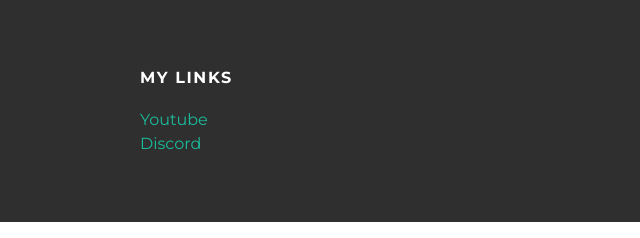
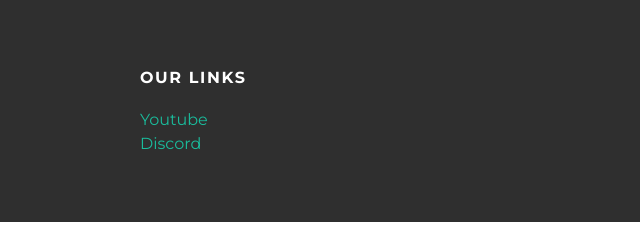
Before and after one commit to blipgamestudios/blipgamestudios.github.io, a plain HTML site: page about.html in a window 1280 px wide. Shown: the part 539-777 px from the top of the page, 0-640 px from the left. Drawn offline with Linux system fonts and the light colour scheme.

Commit message:
Update about.html

```diff
--- a/about.html
+++ b/about.html
@@ -33,7 +33,7 @@
 <div id="footer">
  <div class="container">
    <div class="column">
-     <h4>My Links</h4>
+     <h4>Our Links</h4>
      <p>
        <a href="https://www.youtube.com/channel/UCyKR3DPHdm-uh3Wc4s-lb7Q">Youtube</a>
        <br>
```
